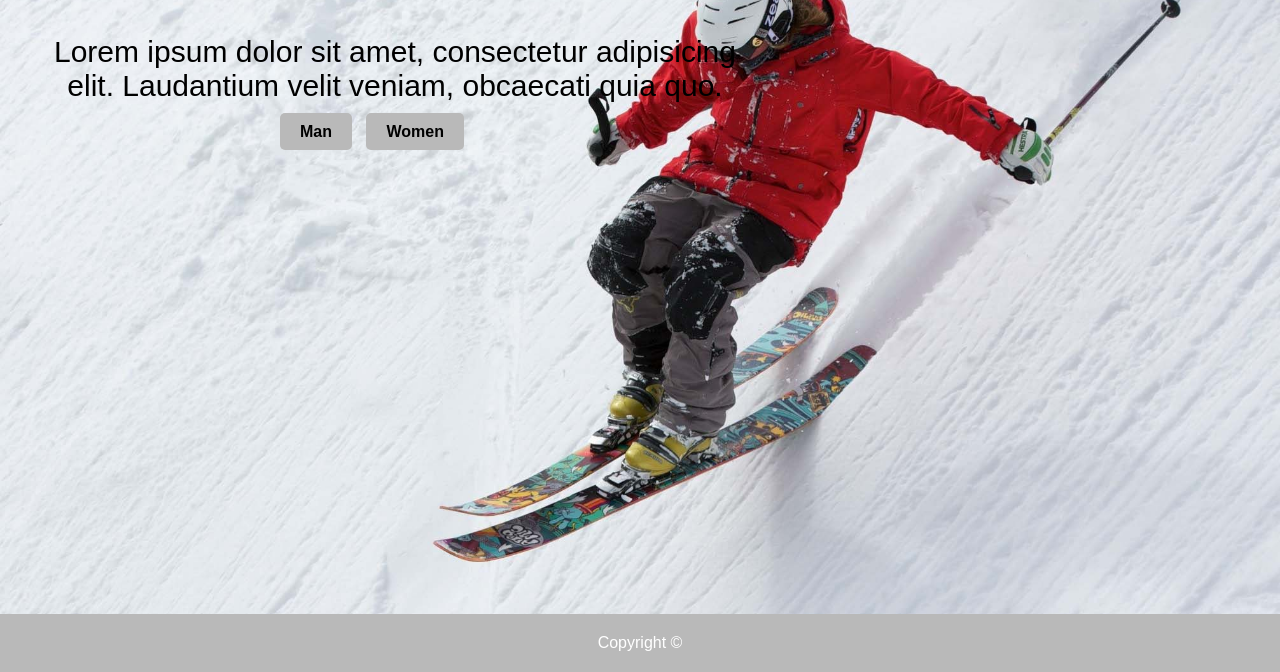
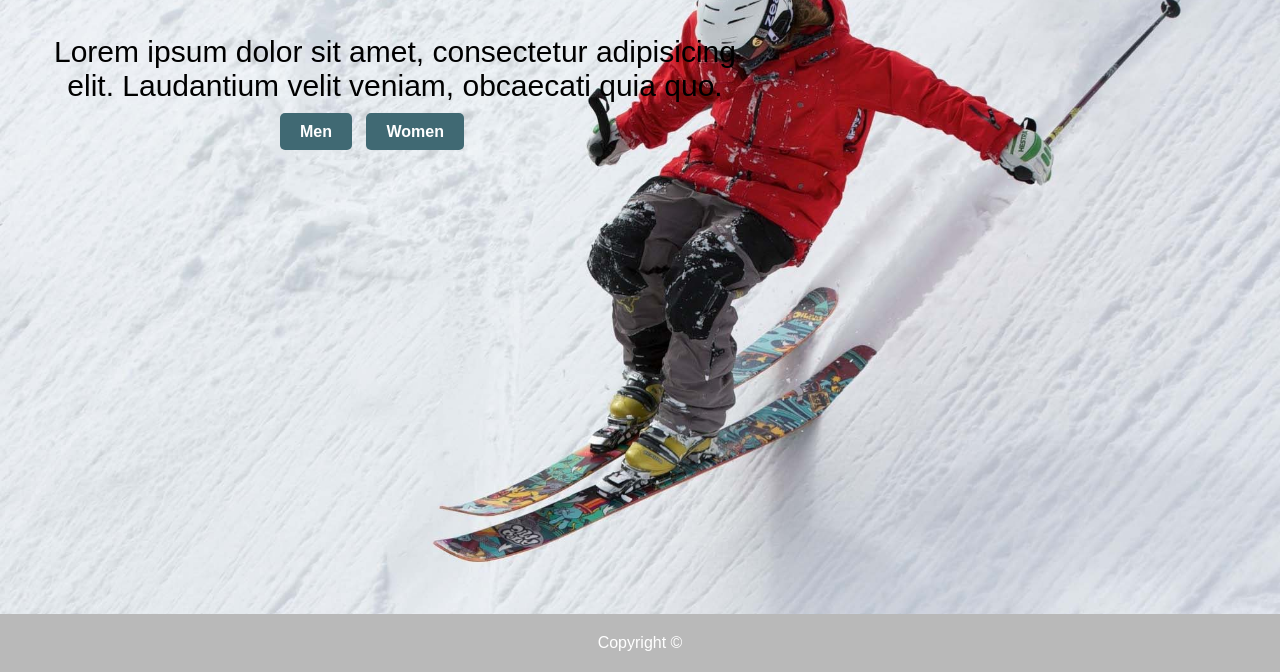
Before and after one commit to Noroff-FEU-Assignments/cross-course-project-Enirose, a plain HTML site: page index.html in a window 1280 px wide. Shown: the part 212-884 px from the top of the page. Drawn offline with Linux system fonts and the light colour scheme.

Commit message:
small changes

```diff
--- a/css/styles.css
+++ b/css/styles.css
@@ -117,9 +117,10 @@ p {
 }
 
 .cta {
-  background-color: #b9b9b9;
-  color: rgb(0, 0, 0);
-  font-size: 1em;
+  background-color: #406973;
+  color: rgb(255, 255, 255);
+  font-size: 17px;
+  height: 38px;
   font-weight: 800;
   border-radius: 5px;
   text-decoration: none;
@@ -133,7 +134,8 @@ p {
 }
 
 .cta:hover {
-  background-color: #B4D2D9;
+  text-decoration: underline;
+  color: black;
 }
 
 footer {
--- a/index.html
+++ b/index.html
@@ -35,7 +35,7 @@
                 <h1>PUSHING THE COMFORT ZONE</h1>
                 <p>Lorem ipsum dolor sit amet, consectetur adipisicing elit. Laudantium velit veniam, obcaecati quia quo.</p>
                 <div class="btn">
-                    <a href="man.html" class="cta">Man</a>
+                    <a href="man.html" class="cta">Men</a>
                     <a href="women.html" class="cta">Women</a>
                 </div>
             </div>
```
